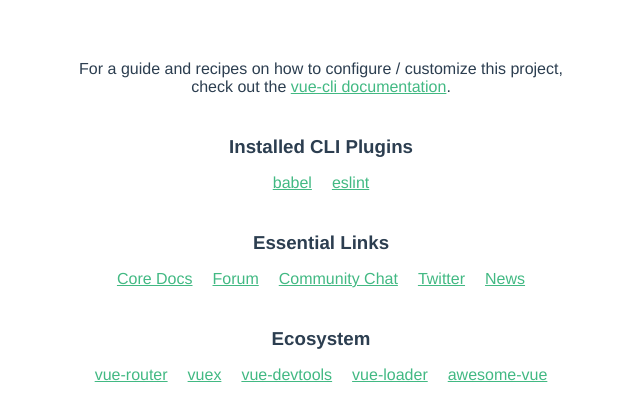
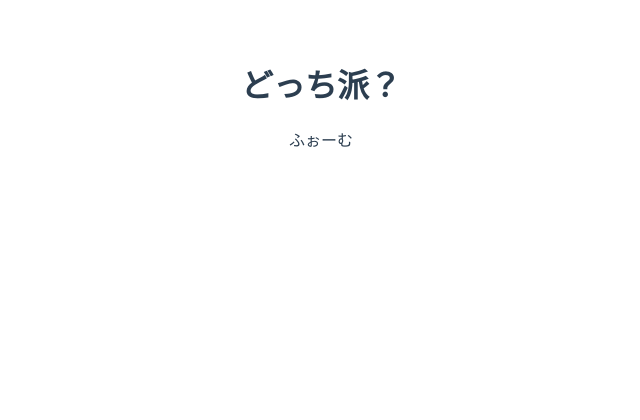
Before and after one commit to aiandrox/kinokotakenoko_rank, a Vue app: page / in a window 1280 px wide. Shown: the top 420 px of the page, without its empty margins (319-959 px from the left). Built offline with nearby package versions, Linux system fonts and the light colour scheme.

Commit message:
[Add] ページ内の構成

```diff
--- a/src/App.vue
+++ b/src/App.vue
@@ -19,4 +19,18 @@
   color: #2c3e50;
   margin-top: 60px;
 }
+h3 {
+  margin: 40px 0 0;
+}
+ul {
+  list-style-type: none;
+  padding: 0;
+}
+li {
+  display: inline-block;
+  margin: 0 10px;
+}
+a {
+  color: #42b983;
+}
 </style>
--- /dev/null
+++ b/src/components/TheRegisterForm.vue
@@ -0,0 +1,13 @@
+<template>
+  <div>
+    ふぉーむ
+    <!-- フォーム2つ -->
+    <!-- 送信ボタン -->
+  </div>
+</template>
+
+<script>
+export default {
+  name: "TheRegisterForm",
+};
+</script>
--- a/src/pages/Top.vue
+++ b/src/pages/Top.vue
@@ -1,58 +1,20 @@
 <template>
-  <div class="hello">
-    <h1>{{ msg }}</h1>
-    <p>
-      For a guide and recipes on how to configure / customize this project,<br>
-      check out the
-      <a href="https://cli.vuejs.org" target="_blank" rel="noopener">vue-cli documentation</a>.
-    </p>
-    <h3>Installed CLI Plugins</h3>
-    <ul>
-      <li><a href="https://github.com/vuejs/vue-cli/tree/dev/packages/%40vue/cli-plugin-babel" target="_blank" rel="noopener">babel</a></li>
-      <li><a href="https://github.com/vuejs/vue-cli/tree/dev/packages/%40vue/cli-plugin-eslint" target="_blank" rel="noopener">eslint</a></li>
-    </ul>
-    <h3>Essential Links</h3>
-    <ul>
-      <li><a href="https://vuejs.org" target="_blank" rel="noopener">Core Docs</a></li>
-      <li><a href="https://forum.vuejs.org" target="_blank" rel="noopener">Forum</a></li>
-      <li><a href="https://chat.vuejs.org" target="_blank" rel="noopener">Community Chat</a></li>
-      <li><a href="https://twitter.com/vuejs" target="_blank" rel="noopener">Twitter</a></li>
-      <li><a href="https://news.vuejs.org" target="_blank" rel="noopener">News</a></li>
-    </ul>
-    <h3>Ecosystem</h3>
-    <ul>
-      <li><a href="https://router.vuejs.org" target="_blank" rel="noopener">vue-router</a></li>
-      <li><a href="https://vuex.vuejs.org" target="_blank" rel="noopener">vuex</a></li>
-      <li><a href="https://github.com/vuejs/vue-devtools#vue-devtools" target="_blank" rel="noopener">vue-devtools</a></li>
-      <li><a href="https://vue-loader.vuejs.org" target="_blank" rel="noopener">vue-loader</a></li>
-      <li><a href="https://github.com/vuejs/awesome-vue" target="_blank" rel="noopener">awesome-vue</a></li>
-    </ul>
+  <div>
+    <h1>どっち派？</h1>
+    <!-- 簡単な説明 -->
+    <!-- ランキングのコンポーネント v-for -->
+    <!-- 新規登録ボタン 最下部固定でもいいかも -->
+    <the-register-form />
   </div>
 </template>
 
 <script>
+import TheRegisterForm from "../components/TheRegisterForm";
+
 export default {
-  name: 'HelloWorld',
-  props: {
-    msg: String
-  }
-}
+  name: "Top",
+  components: {
+    TheRegisterForm,
+  },
+};
 </script>
-
-<!-- Add "scoped" attribute to limit CSS to this component only -->
-<style scoped>
-h3 {
-  margin: 40px 0 0;
-}
-ul {
-  list-style-type: none;
-  padding: 0;
-}
-li {
-  display: inline-block;
-  margin: 0 10px;
-}
-a {
-  color: #42b983;
-}
-</style>
```
Also changed, not shown: src/pages/VSPage.vue (added, +15 -0 lines).
